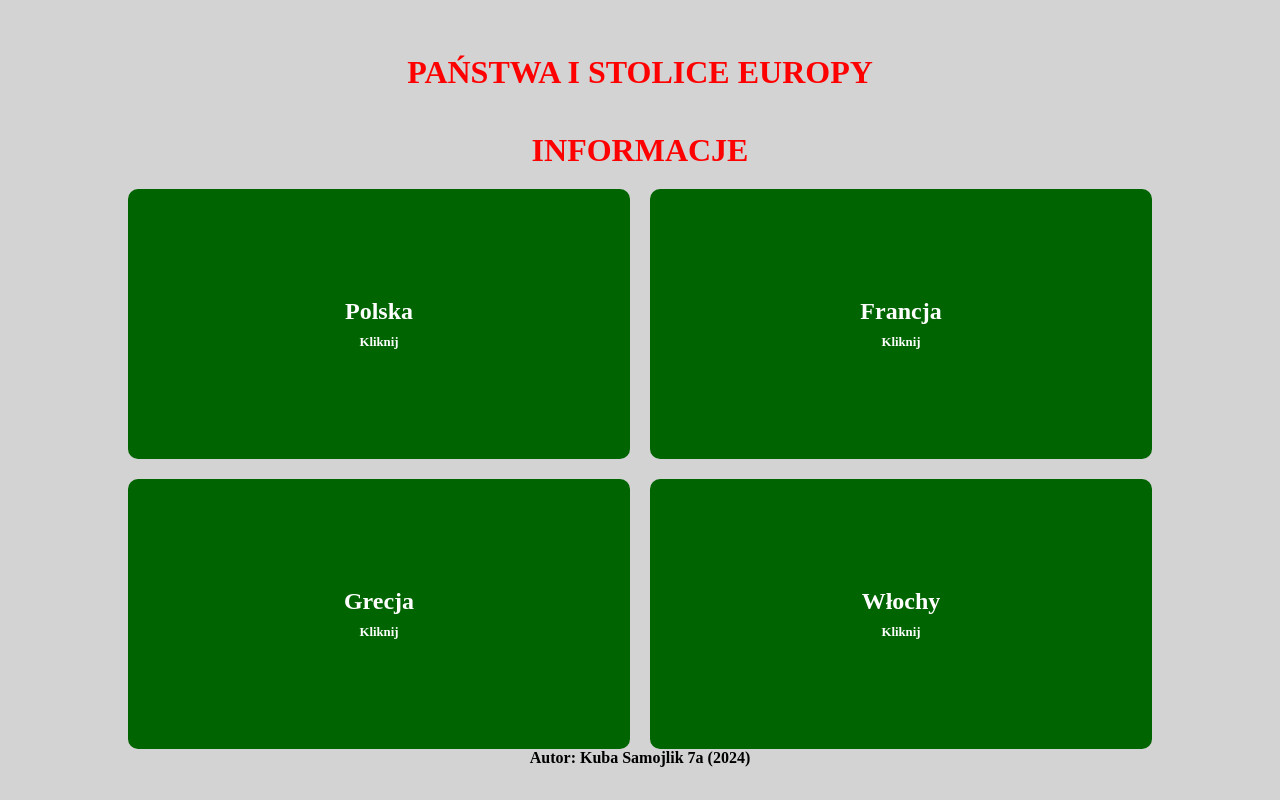
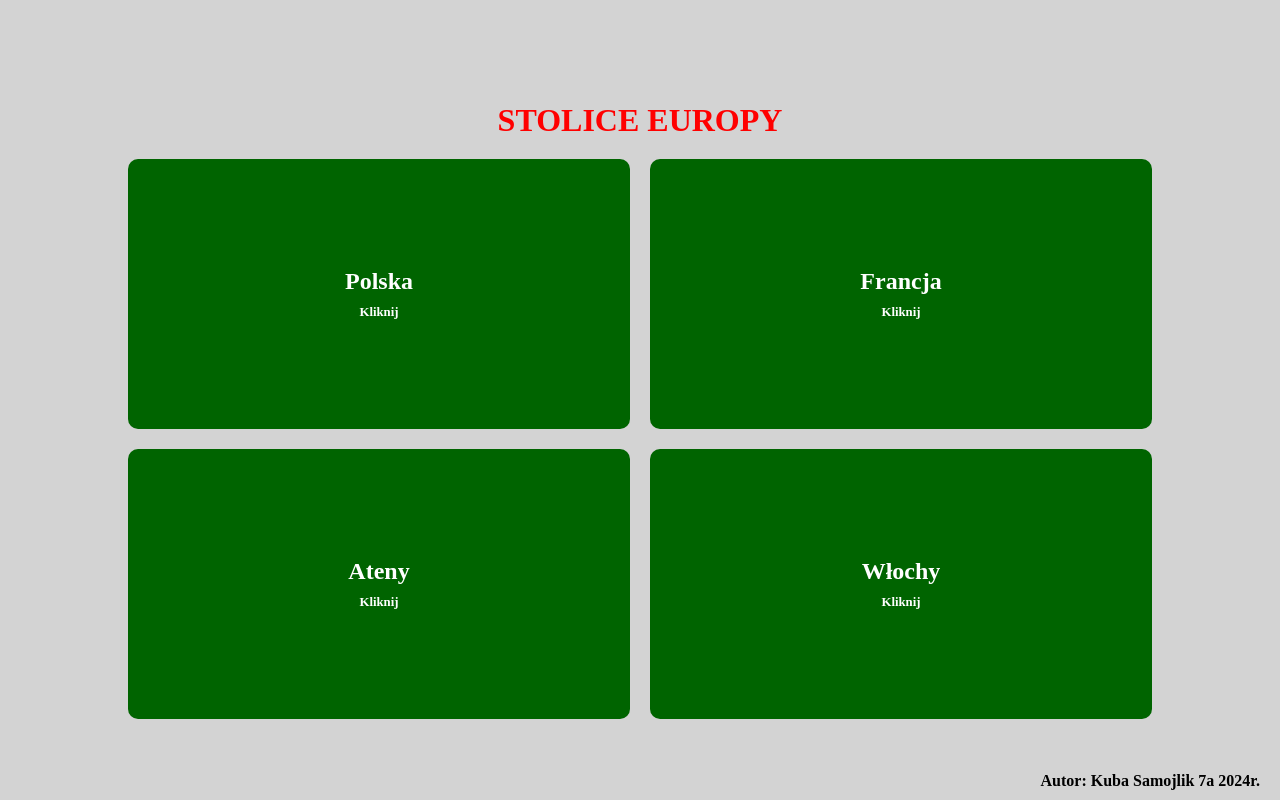
Before and after one commit to DyebSAMOLOT/Kuba7a, a plain HTML site: page index.html in a window 1280 px wide. Drawn offline with Linux system fonts and the light colour scheme.

Commit message:
Add files via upload

```diff
--- a/index.html
+++ b/index.html
@@ -48,11 +48,17 @@
             font-size: 0.8rem;
             margin-top: 10px;
         }
+        .author {
+            position: fixed;
+            bottom: 10px;
+            right: 20px;
+            font-size: 1rem;
+            color: black;
+        }
     </style>
 </head>
 <body>
-    <h1>PAŃSTWA I STOLICE EUROPY</h1>
-    <h1>INFORMACJE</h1>
+    <h1>STOLICE EUROPY</h1>
     <div class="container">
         <a class="link-box" href="polska.html">
             Polska<br>
@@ -63,7 +69,7 @@
             <span class="small-text">Kliknij</span>
         </a>
         <a class="link-box" href="ateny.html">
-            Grecja<br>
+            Ateny<br>
             <span class="small-text">Kliknij</span>
         </a>
         <a class="link-box" href="rzym.html">
@@ -72,11 +78,8 @@
         </a>
     </div>
 
-</div>
-
     <div class="author">
-        Autor: Kuba Samojlik 7a (2024)
+        Autor: Kuba Samojlik 7a 2024r.
     </div>
-
 </body>
 </html>
```
